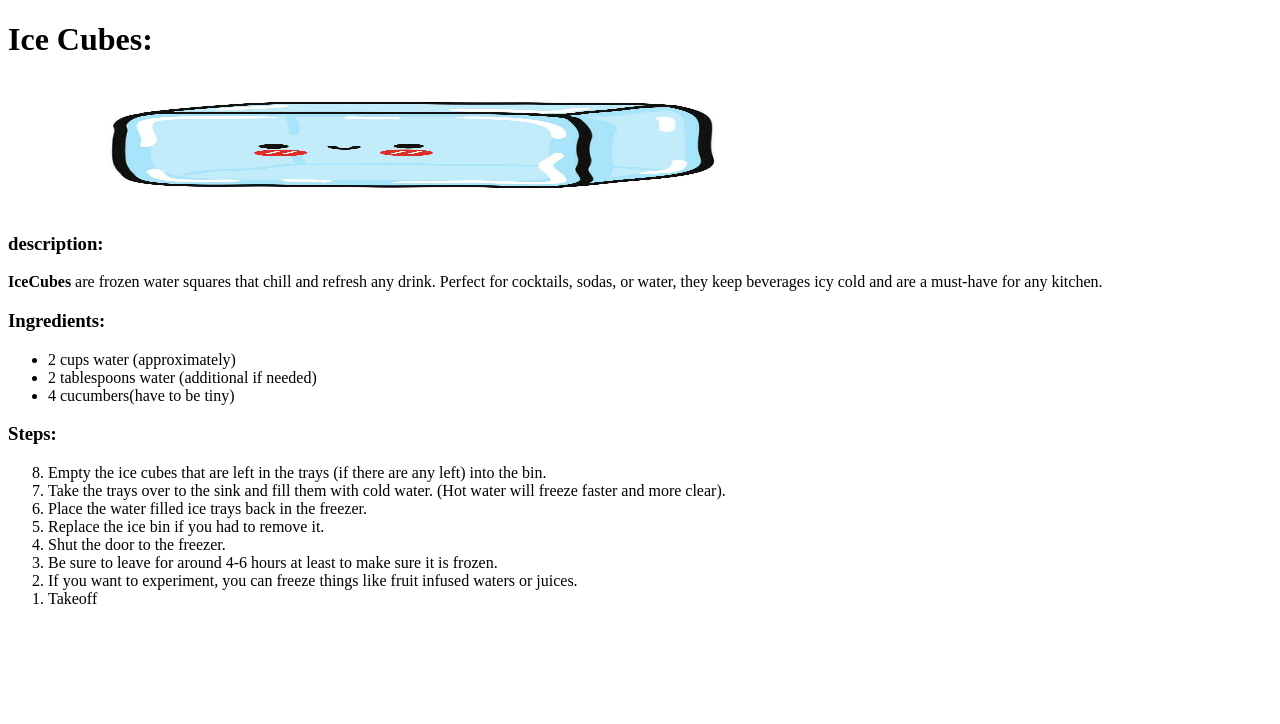
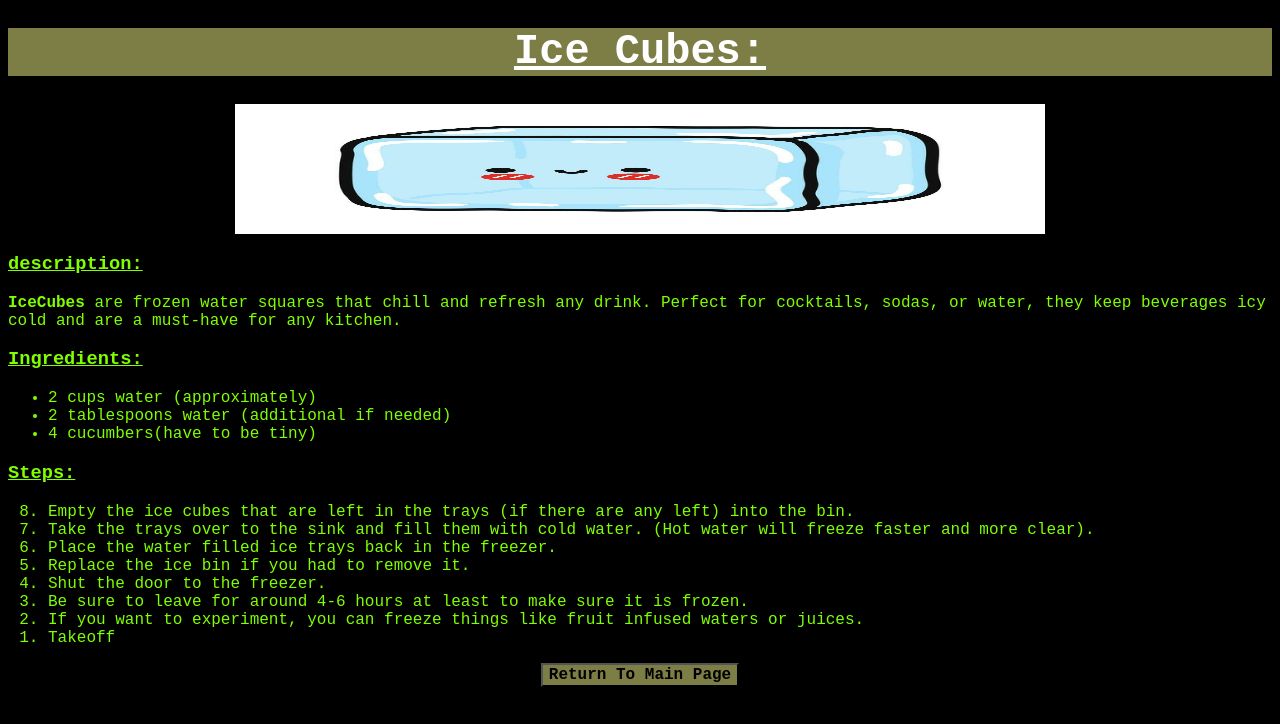
Before and after one commit to PoposCamel/odin-recipes, a plain HTML site: page recipes/icecubes.html in a window 1280 px wide. Drawn offline with Linux system fonts and the light colour scheme.

Commit message:
Styling update and button
adds styling to the site and a main button functionality

```diff
--- a/recipes/icecubes.html
+++ b/recipes/icecubes.html
@@ -2,13 +2,14 @@
 <html lang="en">
     <head>
         <meta charset="utf-8">
+        <link rel="stylesheet" href="../style.css">
         <title>Ice Cubes</title>
     </head>
 
     <body>
-        <h1>Ice Cubes:</h1>
-        <img src="../images/icecube.jpg" alt="The Rapper Ice Cube" height="130" width="810">
-        <h3>
+        <h1 id="main-title" class="underlined">Ice Cubes:</h1>
+        <img class="image" src="../images/icecube.jpg" alt="The Rapper Ice Cube" height="130" width="810">
+        <h3 class="underlined">
            description:
         </h3>
         <p>
@@ -16,7 +17,7 @@
         </p>
 
 
-        <h3>Ingredients:</h3>
+        <h3 class="underlined">Ingredients:</h3>
         <ul>
             <li>
                 2 cups water (approximately)
@@ -30,7 +31,7 @@
         </ul>
 
 
-        <h3>Steps:</h3>
+        <h3 class="underlined">Steps:</h3>
         <ol reversed>
             <li>
                 Empty the ice cubes that are left in the trays (if there are any left) into the bin.
@@ -57,6 +58,10 @@
                 Takeoff
             </li>
         </ol>
+
+        <a href="../index.html" style="text-decoration: none;">
+            <button>Return To Main Page</button>
+        </a>
     </body>
 
 </html>
--- /dev/null
+++ b/style.css
@@ -0,0 +1,41 @@
+body{
+    background-color: black;
+}
+
+*{
+    font-family: "Courier New";
+    color: chartreuse;
+}
+
+#main-title{
+    text-align: center;
+    font-size: 42px;
+    font-weight: 800;
+    color: white;
+    background-color: #7d7d46;
+}
+
+.underlined{
+    text-decoration: underline;
+}
+
+.image{
+    display: block;
+    margin-left: auto;
+    margin-right: auto;
+}
+
+button{
+    color: black;
+    background-color: #7d7d46;
+    font-weight: bold;
+    font-size: 16px;
+    display: block;
+    margin-left: auto;
+    margin-right: auto;
+    transition-duration: 0.4s;
+}
+
+button:hover{
+    background-color: white;
+}
```
Also changed, not shown: index.html (+2 -1 lines), recipes/schnitzel.html (+10 -5 lines), recipes/shakshuka.html (+10 -5 lines).
